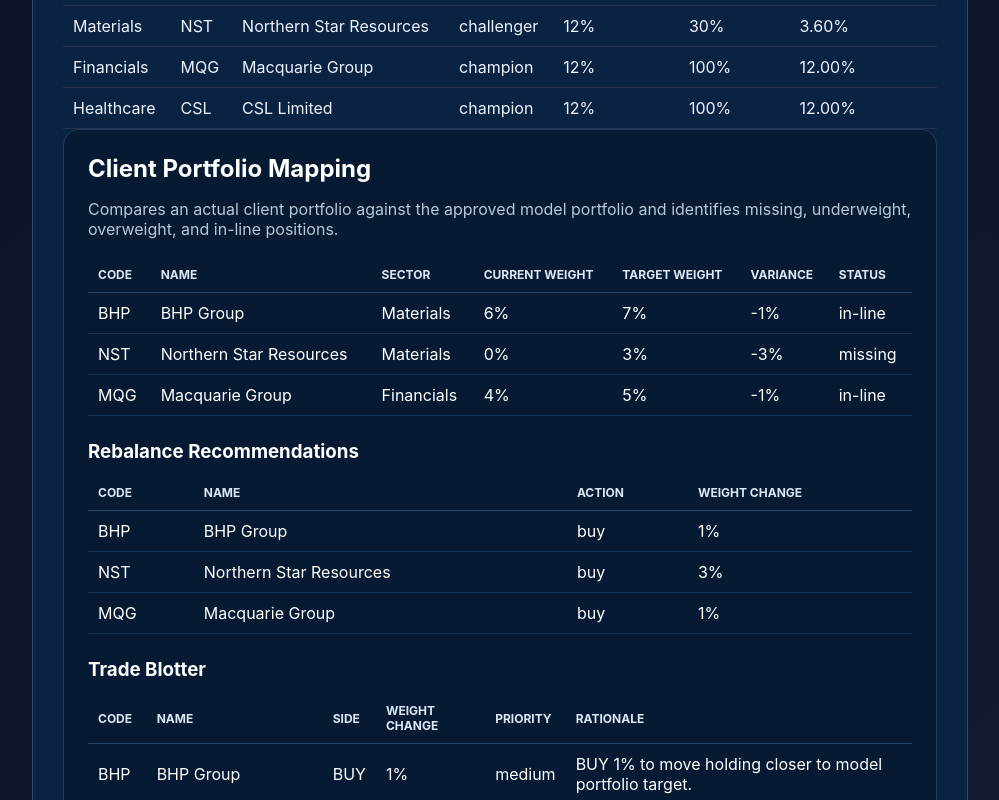
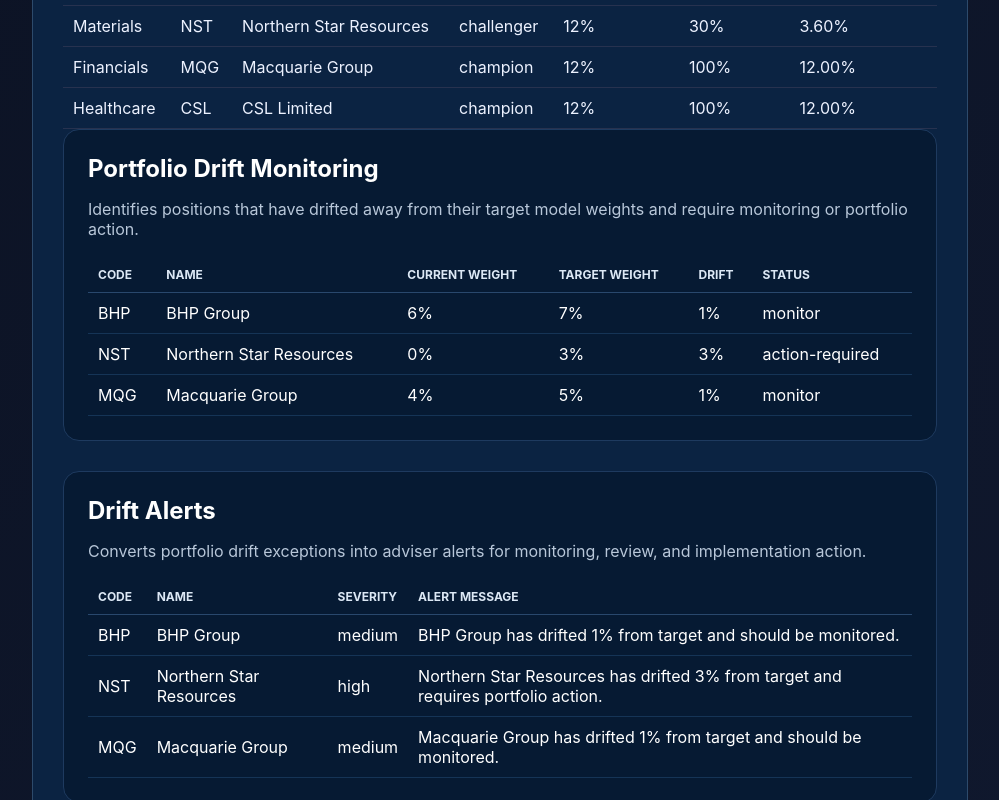
Before and after one commit to 7rg8kbvgb5-web/investment-platform-live, a Next.js app: page /portfolios in a window 1280 px wide. Shown: the part 2640-3440 px from the top of the page, without its empty margins (280-1279 px from the left). Built offline with nearby package versions, Linux system fonts and the light colour scheme; no server answers; the database is empty.

Commit message:
Add portfolio drift monitoring and drift alerts workflow

```diff
--- a/app/portfolios/page.tsx
+++ b/app/portfolios/page.tsx
@@ -16,6 +16,8 @@
 import { SectorConstructionPanel } from '../../components/SectorConstructionPanel';
 import { RiskProfilePortfolioPanel } from '../../components/RiskProfilePortfolioPanel';
 import { ClientPortfolioMappingPanel } from '../../components/ClientPortfolioMappingPanel';
+import { PortfolioDriftMonitoringPanel } from '../../components/PortfolioDriftMonitoringPanel';
+import { DriftAlertsPanel } from '../../components/DriftAlertsPanel';
 
 export default async function PortfoliosPage() {
   const { data: profiles } = await supabase
@@ -47,6 +49,10 @@
         <SectorConstructionPanel />
 
         <RiskProfilePortfolioPanel />
+
+        <PortfolioDriftMonitoringPanel />
+
+        <DriftAlertsPanel />
 
         <ClientPortfolioMappingPanel />
 
--- /dev/null
+++ b/components/DriftAlertsPanel.tsx
@@ -0,0 +1,97 @@
+import { calculatePortfolioDrift } from "../lib/engines/portfolio-drift-monitoring";
+import { buildDriftAlerts } from "../lib/engines/drift-alerts";
+
+const samplePositions = [
+  {
+    code: "BHP",
+    name: "BHP Group",
+    currentWeight: 6,
+    targetWeight: 7,
+  },
+  {
+    code: "NST",
+    name: "Northern Star Resources",
+    currentWeight: 0,
+    targetWeight: 3,
+  },
+  {
+    code: "MQG",
+    name: "Macquarie Group",
+    currentWeight: 4,
+    targetWeight: 5,
+  },
+];
+
+export function DriftAlertsPanel() {
+  const driftResults = calculatePortfolioDrift(samplePositions);
+  const alerts = buildDriftAlerts(driftResults);
+
+  return (
+    <section style={panel}>
+      <h2 style={heading}>Drift Alerts</h2>
+
+      <p style={description}>
+        Converts portfolio drift exceptions into adviser alerts for monitoring,
+        review, and implementation action.
+      </p>
+
+      <table style={table}>
+        <thead>
+          <tr>
+            <th style={th}>Code</th>
+            <th style={th}>Name</th>
+            <th style={th}>Severity</th>
+            <th style={th}>Alert Message</th>
+          </tr>
+        </thead>
+        <tbody>
+          {alerts.map((alert) => (
+            <tr key={alert.code}>
+              <td style={td}>{alert.code}</td>
+              <td style={td}>{alert.name}</td>
+              <td style={td}>{alert.severity}</td>
+              <td style={td}>{alert.message}</td>
+            </tr>
+          ))}
+        </tbody>
+      </table>
+    </section>
+  );
+}
+
+const panel = {
+  marginBottom: "30px",
+  padding: "24px",
+  background: "#061a33",
+  borderRadius: "16px",
+  border: "1px solid #1e3a5f",
+};
+
+const heading = {
+  marginTop: 0,
+  marginBottom: "8px",
+  color: "#ffffff",
+};
+
+const description = {
+  marginBottom: "18px",
+  color: "#b8c7d9",
+};
+
+const table = {
+  width: "100%",
+  borderCollapse: "collapse" as const,
+};
+
+const th = {
+  textAlign: "left" as const,
+  padding: "10px",
+  color: "#dce8f5",
+  borderBottom: "1px solid #29486d",
+};
+
+const td = {
+  padding: "10px",
+  color: "#ffffff",
+  borderBottom: "1px solid #153456",
+};
--- /dev/null
+++ b/components/PortfolioDriftMonitoringPanel.tsx
@@ -0,0 +1,99 @@
+import { calculatePortfolioDrift } from "../lib/engines/portfolio-drift-monitoring";
+
+const samplePositions = [
+  {
+    code: "BHP",
+    name: "BHP Group",
+    currentWeight: 6,
+    targetWeight: 7,
+  },
+  {
+    code: "NST",
+    name: "Northern Star Resources",
+    currentWeight: 0,
+    targetWeight: 3,
+  },
+  {
+    code: "MQG",
+    name: "Macquarie Group",
+    currentWeight: 4,
+    targetWeight: 5,
+  },
+];
+
+export function PortfolioDriftMonitoringPanel() {
+  const driftResults = calculatePortfolioDrift(samplePositions);
+
+  return (
+    <section style={panel}>
+      <h2 style={heading}>Portfolio Drift Monitoring</h2>
+
+      <p style={description}>
+        Identifies positions that have drifted away from their target model
+        weights and require monitoring or portfolio action.
+      </p>
+
+      <table style={table}>
+        <thead>
+          <tr>
+            <th style={th}>Code</th>
+            <th style={th}>Name</th>
+            <th style={th}>Current Weight</th>
+            <th style={th}>Target Weight</th>
+            <th style={th}>Drift</th>
+            <th style={th}>Status</th>
+          </tr>
+        </thead>
+        <tbody>
+          {driftResults.map((position) => (
+            <tr key={position.code}>
+              <td style={td}>{position.code}</td>
+              <td style={td}>{position.name}</td>
+              <td style={td}>{position.currentWeight}%</td>
+              <td style={td}>{position.targetWeight}%</td>
+              <td style={td}>{position.driftPercentage}%</td>
+              <td style={td}>{position.status}</td>
+            </tr>
+          ))}
+        </tbody>
+      </table>
+    </section>
+  );
+}
+
+const panel = {
+  marginBottom: "30px",
+  padding: "24px",
+  background: "#061a33",
+  borderRadius: "16px",
+  border: "1px solid #1e3a5f",
+};
+
+const heading = {
+  marginTop: 0,
+  marginBottom: "8px",
+  color: "#ffffff",
+};
+
+const description = {
+  marginBottom: "18px",
+  color: "#b8c7d9",
+};
+
+const table = {
+  width: "100%",
+  borderCollapse: "collapse" as const,
+};
+
+const th = {
+  textAlign: "left" as const,
+  padding: "10px",
+  color: "#dce8f5",
+  borderBottom: "1px solid #29486d",
+};
+
+const td = {
+  padding: "10px",
+  color: "#ffffff",
+  borderBottom: "1px solid #153456",
+};
--- /dev/null
+++ b/lib/engines/drift-alerts.ts
@@ -0,0 +1,27 @@
+import type { DriftResult } from "./portfolio-drift-monitoring";
+
+export type DriftAlert = {
+  code: string;
+  name: string;
+  severity: "low" | "medium" | "high";
+  message: string;
+};
+
+export function buildDriftAlerts(
+  driftResults: DriftResult[]
+): DriftAlert[] {
+  return driftResults
+    .filter((position) => position.status !== "within-range")
+    .map((position) => ({
+      code: position.code,
+      name: position.name,
+      severity:
+        position.status === "action-required"
+          ? "high"
+          : "medium",
+      message:
+        position.status === "action-required"
+          ? `${position.name} has drifted ${position.driftPercentage}% from target and requires portfolio action.`
+          : `${position.name} has drifted ${position.driftPercentage}% from target and should be monitored.`,
+    }));
+}
--- /dev/null
+++ b/lib/engines/portfolio-drift-monitoring.ts
@@ -0,0 +1,41 @@
+export type DriftPosition = {
+    code: string;
+    name: string;
+    currentWeight: number;
+    targetWeight: number;
+  };
+
+  export type DriftResult = {
+    code: string;
+    name: string;
+    currentWeight: number;
+    targetWeight: number;
+    driftPercentage: number;
+    status: "within-range" | "monitor" | "action-required";
+  };
+
+  export function calculatePortfolioDrift(
+    positions: DriftPosition[]
+  ): DriftResult[] {
+    return positions.map((position) => {
+      const driftPercentage = Number(
+        Math.abs(
+          position.currentWeight - position.targetWeight
+        ).toFixed(2)
+      );
+
+      return {
+        code: position.code,
+        name: position.name,
+        currentWeight: position.currentWeight,
+        targetWeight: position.targetWeight,
+        driftPercentage,
+        status:
+          driftPercentage >= 3
+            ? "action-required"
+            : driftPercentage >= 1
+            ? "monitor"
+            : "within-range",
+      };
+    });
+  }
```
